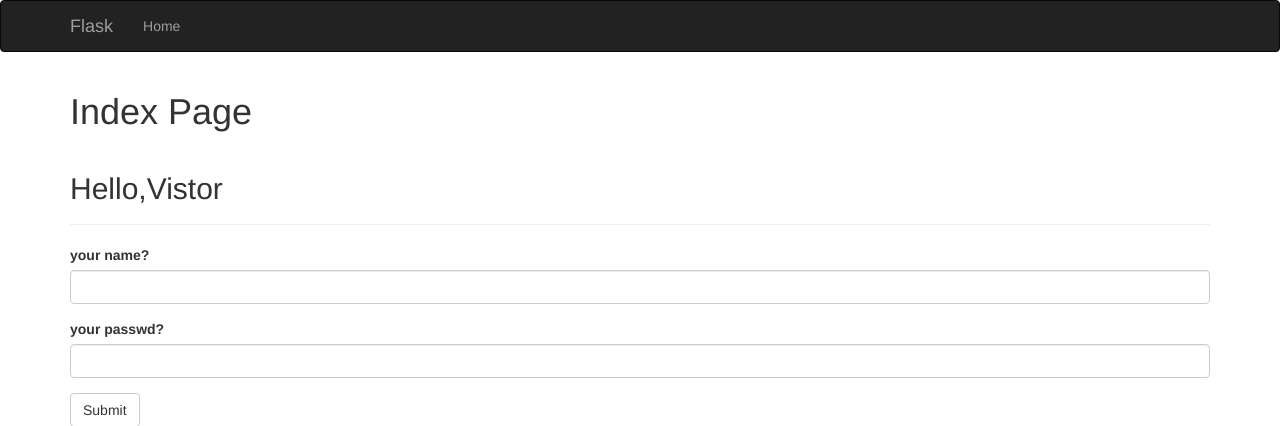
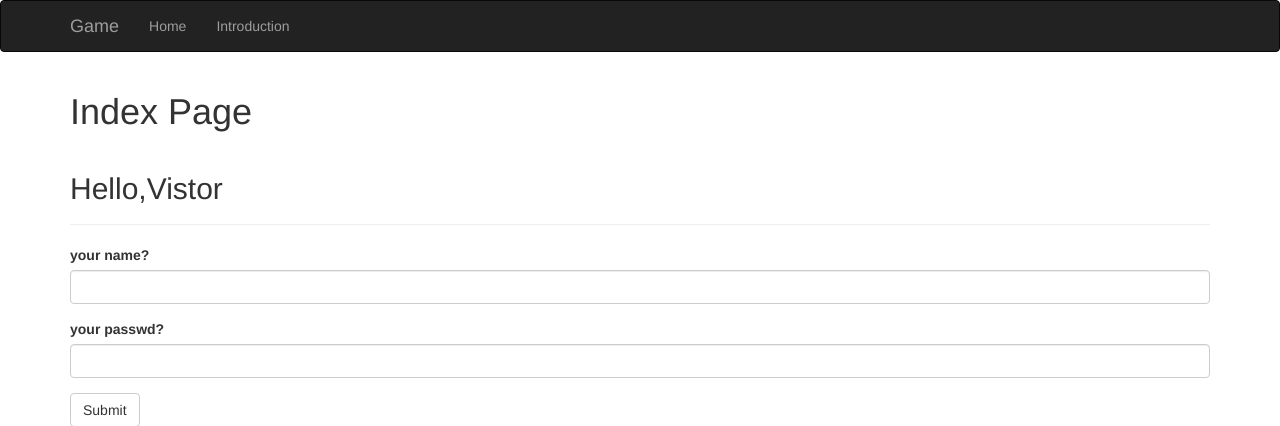
Before and after one commit to RebornL/FlaskTest, a Flask app: page / in a window 1280 px wide. Shown: the top 426 px of the page. Run offline with Flask 2, Linux system fonts and the light colour scheme; some libraries are stand-ins or nearby versions.

Commit message:
增加介绍静态界面

```diff
--- a/app.py
+++ b/app.py
@@ -81,9 +81,9 @@
 	#默认在templates文件夹中寻找模板
 	return render_template('user.html',user=name)
 
-@app.route('/page')
+@app.route('/introduction')
 def page():
-	return render_template('page.html')
+	return render_template('introduction.html')
 
 #404 page
 @app.errorhandler(404)
--- a/templates/base.html
+++ b/templates/base.html
@@ -1,7 +1,7 @@
 {% extends "bootstrap/base.html"%}
 {% block title%}FlaskTest{% endblock %}
-
-{% block navbar %}
+{% block body_attribs %} style="background-image:url("../static/game.png") 50% 100% no-repeat;color:#f9f2e8;"{% endblock body_attribs %}
+{% block navbar%}
 <div class="navbar navbar-inverse" role="navigation">
     <div class="container">
         <div class="navbar-header">
@@ -11,11 +11,12 @@
                 <span class="icon-bar"></span>
                 <span class="icon-bar"></span>
             </button>
-            <a class="navbar-brand" href="/">Flask</a>
+            <a class="navbar-brand" href="/">Game</a>
         </div>
         <div class="navbar-collapse collapse">
             <ul class="nav navbar-nav">
                 <li><a href="/">Home</a></li>
+                <li><a href="/introduction">Introduction</a></li>
             </ul>
         </div>
     </div>
```
Also changed, not shown: templates/introduction.html (renamed from templates/page.html, +4 -3 lines), static/game.png (added).
